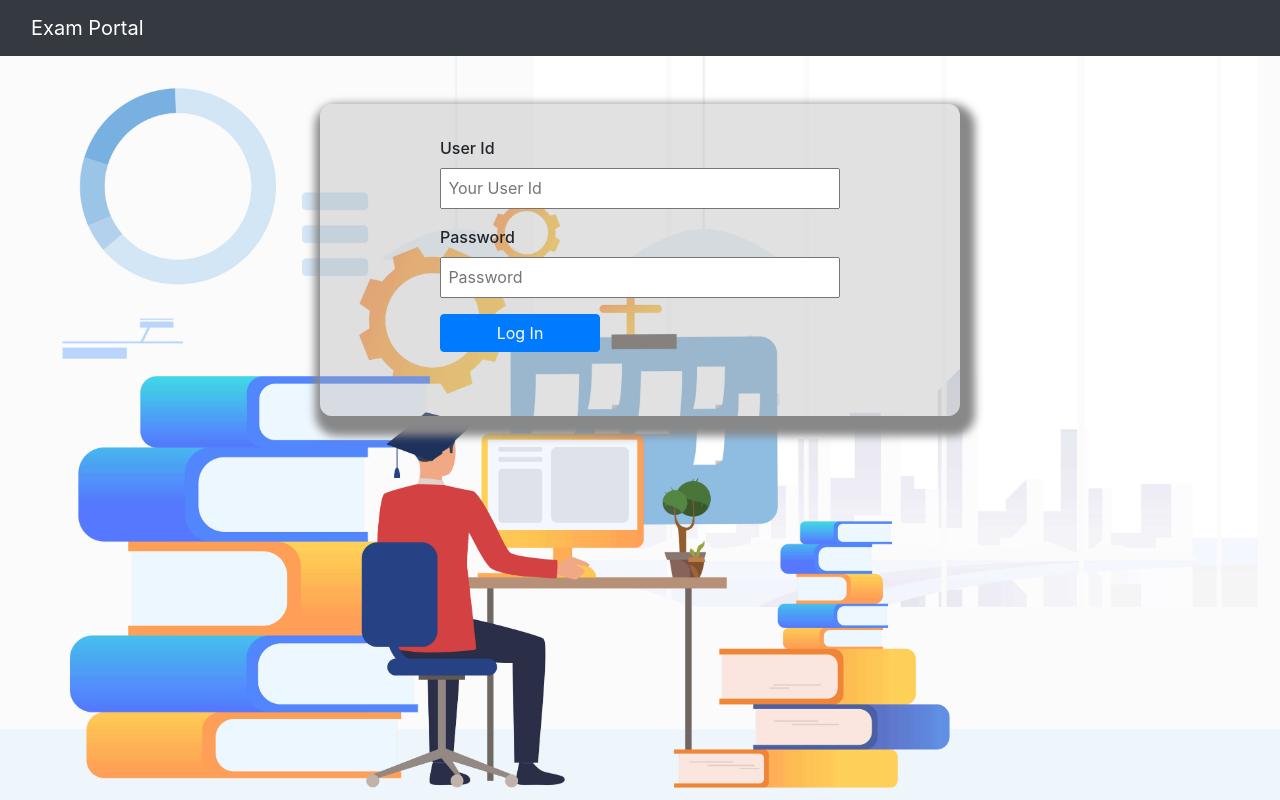
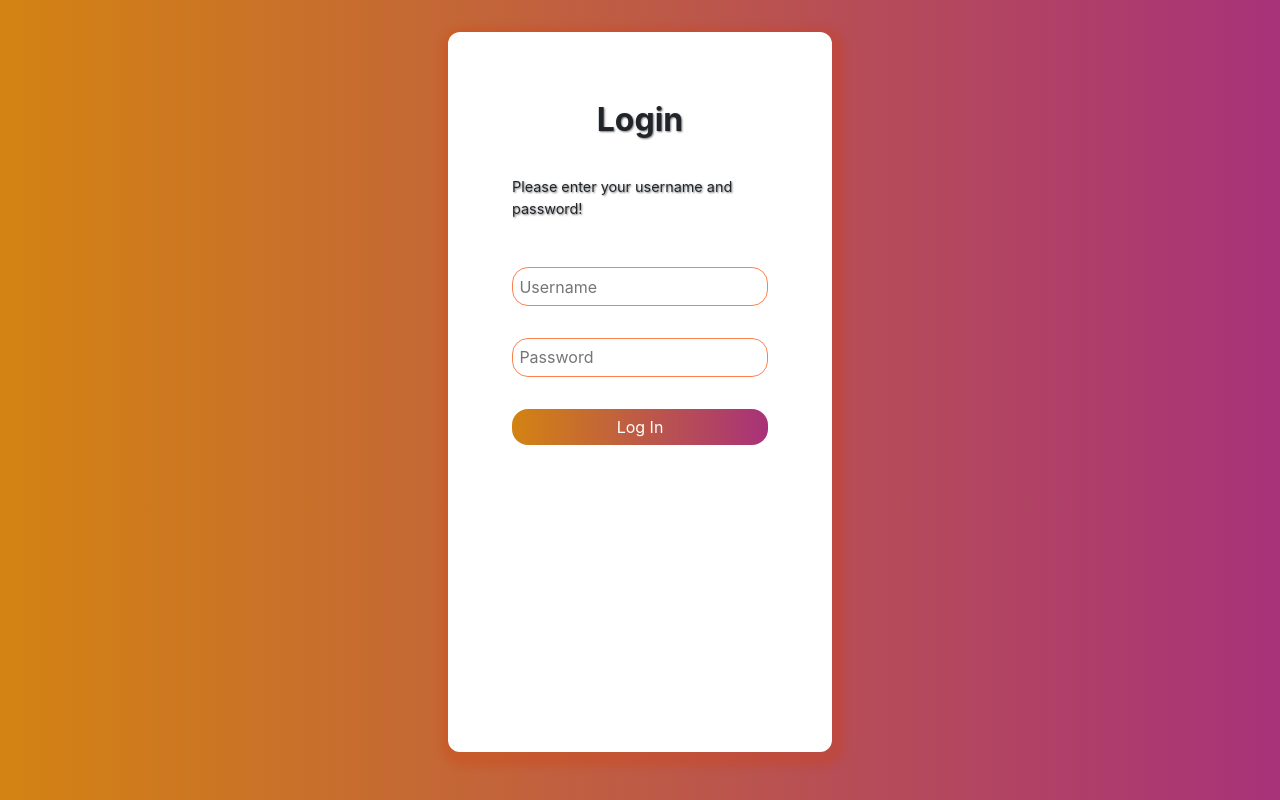
Before and after one commit to shuvra-matrix/Online-Examination-Portal, a PHP site: page / in a window 1280 px wide. Run offline with PHP 8.4, Linux system fonts and the light colour scheme.

Commit message:
update design

```diff
--- a/include/head.php
+++ b/include/head.php
@@ -13,4 +13,5 @@
     <title>Document</title>
 </head>
 
-<body style="background-image: url('./image/21421.jpg'); background-size: cover;background-repeat: no-repeat; background-color: #eef6f9;">
+<!-- <body style="background-image: url('./image/21421.jpg'); background-size: cover;background-repeat: no-repeat; background-color: #eef6f9;"> -->
+<body>
--- a/include/navbar.php
+++ b/include/navbar.php
@@ -1,6 +1,6 @@
-<nav class="navbar navbar-expand-lg navbar-dark bg-dark">
+<nav class="navbar navbar-expand-lg navbar-light bgg-light">
     <div class="container-fluid">
-        <a class="navbar-brand" href="#">Exam Portal</a>
+        <a class="navbar-brand" href="#"><h4>Exam Portal</h4> </a>
         <button class="navbar-toggler" type="button" data-bs-toggle="collapse" data-bs-target="#navbarSupportedContent" aria-controls="navbarSupportedContent" aria-expanded="false" aria-label="Toggle navigation">
             <span class="navbar-toggler-icon"></span>
         </button>
--- a/index.php
+++ b/index.php
@@ -1,24 +1,30 @@
 <?php
 session_start();
+if(isset($_SESSION['id']))
+{
+    header("Location:./student_index.php");
+}
 include "./include/head.php";
-include "./include/navbar.php";
-
 ?>
 
 
 <?php
 $message = "";
-if (isset($_POST['login'])) {
+$data_password = "";
+if (isset($_POST['login']))
+{
     $user_id = $_POST['user_id'];
     $user_id = mysqli_real_escape_string($connect, $user_id);
     $password = $_POST['password'];
     $password = mysqli_real_escape_string($connect, $password);
-    $query = "SELECT * FROM user";
+    $query = "SELECT * FROM user WHERE user_id = '$user_id'";
     $result = mysqli_query($connect, $query);
-    while ($row = mysqli_fetch_assoc($result)) {
+    while ($row = mysqli_fetch_assoc($result))
+    {
         $data_user_id = $row['user_id'];
         $data_user_name = $row['user_name'];
         $data_password = $row['user_password'];
+    }
     if ($data_password == $password and $data_user_id == $user_id) {
 
         $_SESSION['id'] = $data_user_id;
@@ -26,34 +32,39 @@ if (isset($_POST['login'])) {
         echo " <script> alert('Log In Successfull');
                         window.location.href = './student_index.php';
                 </script>";
-        } elseif ($data_password != $password or $data_user_id != $user_id) {
-            $message = "Invalid Credintial! <br> <a style='color:blue;' href='./change_password.php'>Forgot  password ?</a>  ";
+        }
+        elseif ($data_password != $password or $data_user_id != $user_id)
+        {
+            $message = "Invalid Credintial! <br> <a style='color:#cd781f;' href='./change_password.php'>Forgot  password ?</a>  ";
         }
     }
-}
+
 ?>
 
 
-
-
-<div class="main_div">
-
+<div class="login_main_div">
+    <div class="login_sub_div">
+            <div class="login_div">
+               <strong>Login</strong>
+            </div>
+            <div class="login_div">
+               <p>Please enter your username and password!</p>
+            </div>
         <form action="" method="POST">
-        <div class="inside_div">
-            <label for="email">User Id</label>
-            <input class="log_input" id="email" type="text" name="user_id" placeholder="Your User Id">
+            <div class="login_div">
+                <input class="log_input" id="email" type="text" name="user_id" placeholder="Username" required>
             </div>
-        <div class="inside_div">
-            <label for="password">Password</label>
-            <input class="log_input" type="password" name="password" placeholder="Password">
+            <div class="login_div">
+                <input class="log_input" type="password" name="password" placeholder="Password" required>
             </div>
-        <div class="inside_div">
+            <div class="login_div">
                 <button class="btn btn-primary" value="login" name="login">Log In </button>
             </div>
-        <div class="inside_div">
-            <p style="color: red;"><?php echo $message; ?></p>
+            <div class="login_div">
+                <p style="color: #ad3b6d;"><?php echo $message; ?></p>
             </div>
         </form>
+    </div>
 </div>
 </body>
 
--- a/style/style.css
+++ b/style/style.css
@@ -4,45 +4,94 @@
 body{
     font-family: 'Roboto',sans-serif;
     box-sizing: border-box;
-}
-.main_div {
+    margin: 0;
+    padding: 0;
+    background: #70e1f5;
+    background: -webkit-linear-gradient(to right, #ffd194, #70e1f5);
+    background: linear-gradient(to right, #ffd194, #70e1f5);
 
-    display: flex;
-    justify-content: center;
-    align-items: center;
-    width: 50%;
-    margin: 3rem auto;
-    border-radius: 12px;
-    background-color: rgba(173, 173, 173, 0.363);
-    box-shadow: 5px 10px 8px 10px #888888;
-    padding: 1rem;
+    text-shadow: 1px 1px 2px rgba(0, 0, 0, 0.521);
+
 }
 
-.inside_div {
-    display: flex;
-    flex-direction: column;
-    margin: 1rem;
-}
-
-.image_class{
-    background-image: url('./image/21421.jpg');
+/* nav bar color */
+.bgg-light {
+    background-color: #51ccb700 !important;
 }
 
 
-input,select{
-    width: 25rem;
-    padding: .4rem;
-}
-button{
-    width: 10rem;
-}
-label{
-    font-weight:500 ;
+/* login page css */
+
+.login_main_div{
+    background:  #d38312;
+    background: linear-gradient(to right, #d38312, #a83279);
+    height: 100%;
+    width: 100%;
+    position: absolute;
+
 }
 
+.login_sub_div{
+    background: white;
+    box-shadow: 3px 5px 6px 10px #d83c0038;
+    padding: 2rem;
+    position: relative;
+    height: 90%;
+    width: 30%;
+    margin: 2rem auto;
+    border-radius: 12px;
+}
+
+.login_div{
+    position: relative;
+    display: flex;
+    justify-content: center;
+    margin: 2rem;
+}
+input[class=log_input]{
+    width: 100%;
+    padding: .4rem;
+    border: 1px coral solid;
+    border-radius: 16px;
+}
+input[class=log_input]:focus {
+    outline: none !important;
+    border-color: #719ECE;
+    box-shadow: 0 0 10px #719ECE;
+
+ }
+strong{
+    font-size: 2rem;
+}
+p{
+    font-size: .9rem;
+}
+
+button[name=login]{
+    width: 100%;
+    background:  #d38312;
+    background: linear-gradient(to right, #d38312, #a83279);
+    border: none;
+    border-radius: 16px;
+}
+/* login page css done */
 
 
+/* stdent index page css */
 
+.student_main_div{
+    position: absolute;
+    width: 100%;
+    height: 100%;
+    background: #70e1f5;
+    background: -webkit-linear-gradient(to right, #ffd194, #70e1f5);
+    background: linear-gradient(to right, #ffd194, #70e1f5);
+
+}
+.student_sub_div{
+
+    background-color: rgba(84, 235, 210, 0.178); padding: 0.4rem; margin: 1rem;border-radius: 8px;
+}
 .topic_main{
     display: flex;
     flex-direction: row;
@@ -51,53 +100,77 @@ label{
 }
 
 .topic_sub{
-
+    padding: .4rem;
     width: 200px;
     height: 200px;
     margin: 1rem;
     display: flex;
     flex-direction: column;
     justify-content: center;
-    align-items: center;
     border-radius: 8px;
+    background-color: rgba(255, 127, 80, 0);
+    box-shadow: 3px 5px 6px 10px #57565638;
+    text-align: center;
+
+}
+
+.topic_sub:hover{
+    background-color: rgba(167, 167, 167, 0.082);
+    box-shadow: 2px 3px 3px 5px #57565638;
+}
+
+.student_button{
+    width: 9.5rem;
+    background: #48b7ca;
+    background: -webkit-linear-gradient(to right, #ffd194, #70e1f5);
+    background: linear-gradient(to right, #ffd194, #70e1f5);
+    box-shadow: 3px 5px 6px 10px #57565638;
+    border: 1px solid rgba(0, 0, 0, 0);
+    border-radius: 18px;
+    color: black;
+    padding: .5rem;
+    margin-top: .4rem;
 
 }
 
 
-.topic_sub_1{
-    background-color: coral;
+.student_button:hover{
+    background-color: rgba(167, 167, 167, 0.082);
+    box-shadow: 2px 3px 3px 5px #57565638;
 }
 
-.topic_sub_2{
-    background-color: rgb(238, 44, 135);
-}
-.topic_sub_3 {
-    background-color: rgb(57, 167, 57);
+
+
+
+/* stdent index page css end */
+
+/* exam page css start */
+
+
+.exam_main_div{
+
+display: flex;
+align-items: center;
+justify-content: center;
+flex-direction: column;
+flex-wrap: wrap;
+width: 60%;
+margin: 2rem auto;
+background-color: rgba(245, 245, 220, 0);
+box-shadow: 3px 5px 6px 10px #57565638;
+padding: 1rem;
+border-radius: 8px;
+
 }
 
-.topic_sub_4{
-    background-color: aquamarine;
+.exam_sub_div{
+    padding: .9rem;
 }
 
-.topic_sub_5{
-    background-color: crimson;
+label{
+    font-weight:500 ;
 }
 
-.topic_sub_6{
-    background-color: violet;
-}
-
-.topic_sub_7{
-    background-color: lightsalmon;
-}
-
-.topic_sub_8{
-    background-color: khaki;
-}
-
-.topic_sub:hover{
-    background-color: rgba(167, 167, 167, 0.39);
-}
 
 .radio_input{
     width: 23px;
@@ -111,42 +184,22 @@ label{
     font-size: 1.1rem;
 }
 
+input[type=radio]:checked + label{color:green;}
 
-.exam_sub_div{
-    padding: .9rem;
-}
-.exam_main_div{
 
-display: flex;
-align-items: center;
-justify-content: center;
-flex-direction: column;
-flex-wrap: wrap;
-margin: 2rem 10rem;
-background-color: beige;
-padding: 2rem;
-border-radius: 8px;
+/* exam page css end */
 
-}
 
-.student_sub_div{
-
-    background-color: rgba(84, 235, 184, 0.623); padding: 0.4rem; margin: 1rem;border-radius: 8px;
-}
-
-.bg-dark {
-    background-color: #343a40 !important;
-}
 
 @media only screen and (max-width:770px) {
-        .exam_main_div {
 
-            margin: 2rem 2rem;
-
-        }
 
         .radio_input_lable {
             font-size: 1rem;
+        }
+        .login_sub_div{
+            width: 50%;
+            padding: .5rem;
         }
 
 }
@@ -157,8 +210,10 @@ border-radius: 8px;
       width: 110%;
 
     }
+    .login_sub_div{
+        width: 40%;
 
-
+    }
 
 }
 
@@ -170,6 +225,9 @@ border-radius: 8px;
         width: 70%;
     }
 
-
+    .login_sub_div{
+        width: 70%;
+        padding: .5rem;
+    }
 
     }
```
Also changed, not shown: student_index.php (+8 -4 lines), image/21421.jpg (deleted). Lines whose indentation alone changed are shown as unchanged.
